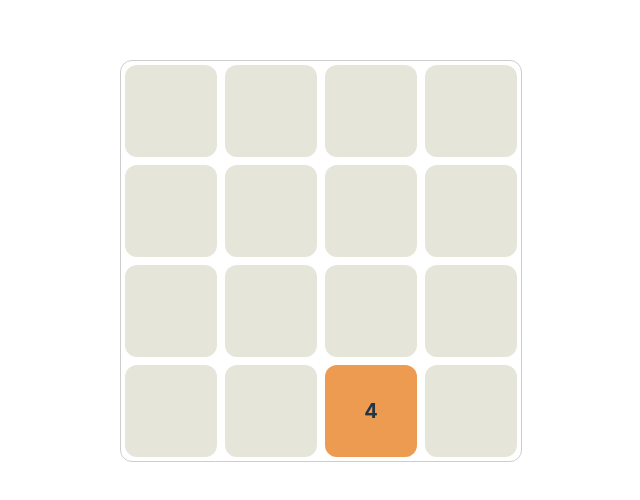
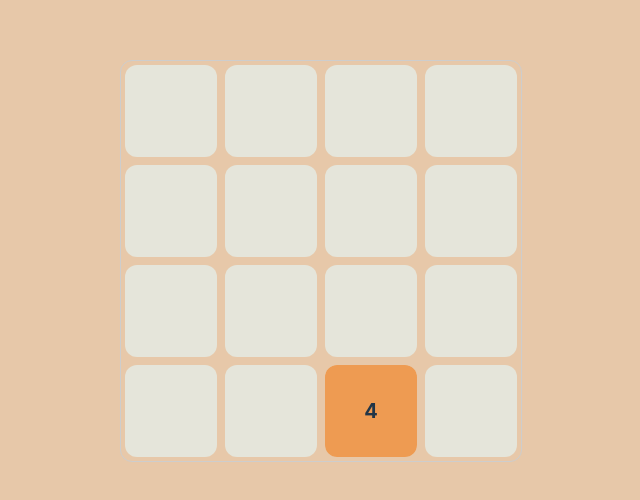
Before and after one commit to dimiourgia/doublingTiles, a React (Vite) app: page / in a window 1280 px wide. Shown: the part 140-640 px from the top of the page, without its empty margins (320-960 px from the left). Built offline with nearby package versions, Linux system fonts and the light colour scheme.

Commit message:
final touch

```diff
--- a/src/Grid.css
+++ b/src/Grid.css
@@ -1,3 +1,7 @@
+body{
+  background: #e7c8a9;
+}
+
 .grid {
     position: absolute;
     display: flex;
```
Also changed, not shown: src/Grid.jsx (+0 -10 lines).
